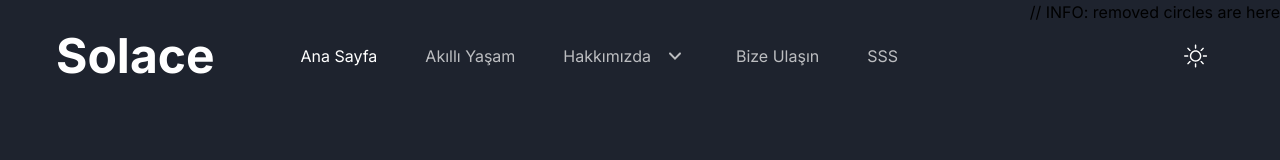
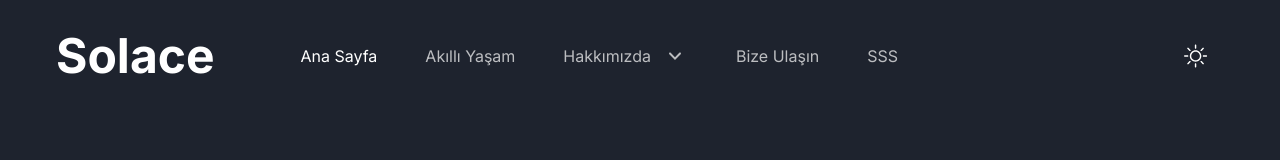
Before and after one commit to koltukutsu/solace-landing-page, a Next.js app: page / in a window 1280 px wide. Shown: the top 160 px of the page. Built offline with nearby package versions, Linux system fonts and the light colour scheme.

Commit message:
Update: udpated the header

```diff
--- a/components/Hero/index.tsx
+++ b/components/Hero/index.tsx
@@ -41,7 +41,7 @@ const Hero = () => {
           </div>
         </div>
         <div className="absolute right-0 top-0 z-[-1] opacity-30 lg:opacity-100">
-          // INFO: removed circles are here
+          {/* INFO: removed circles are here */}
           {/* <svg
             width="450"
             height="556"
```
